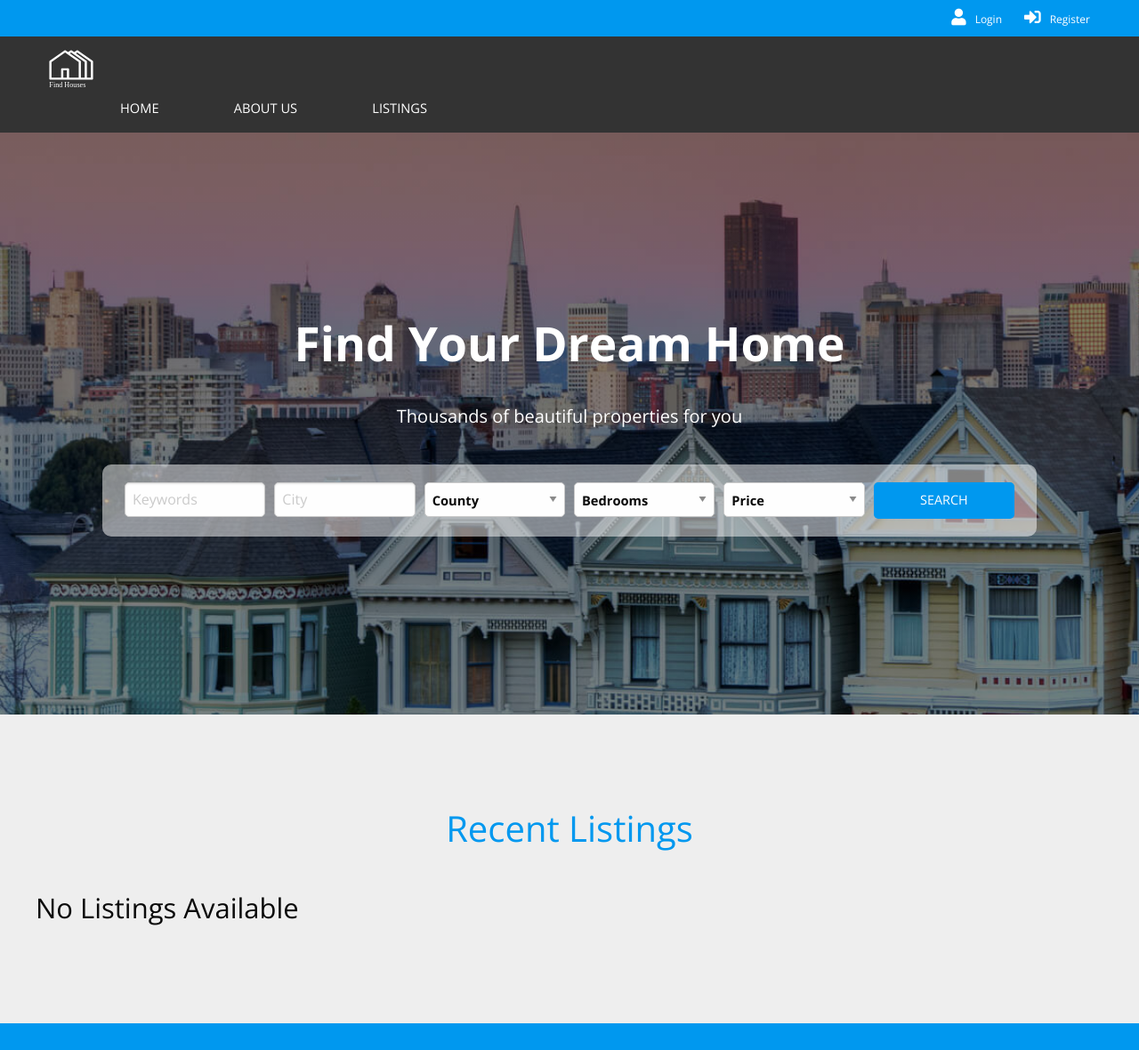
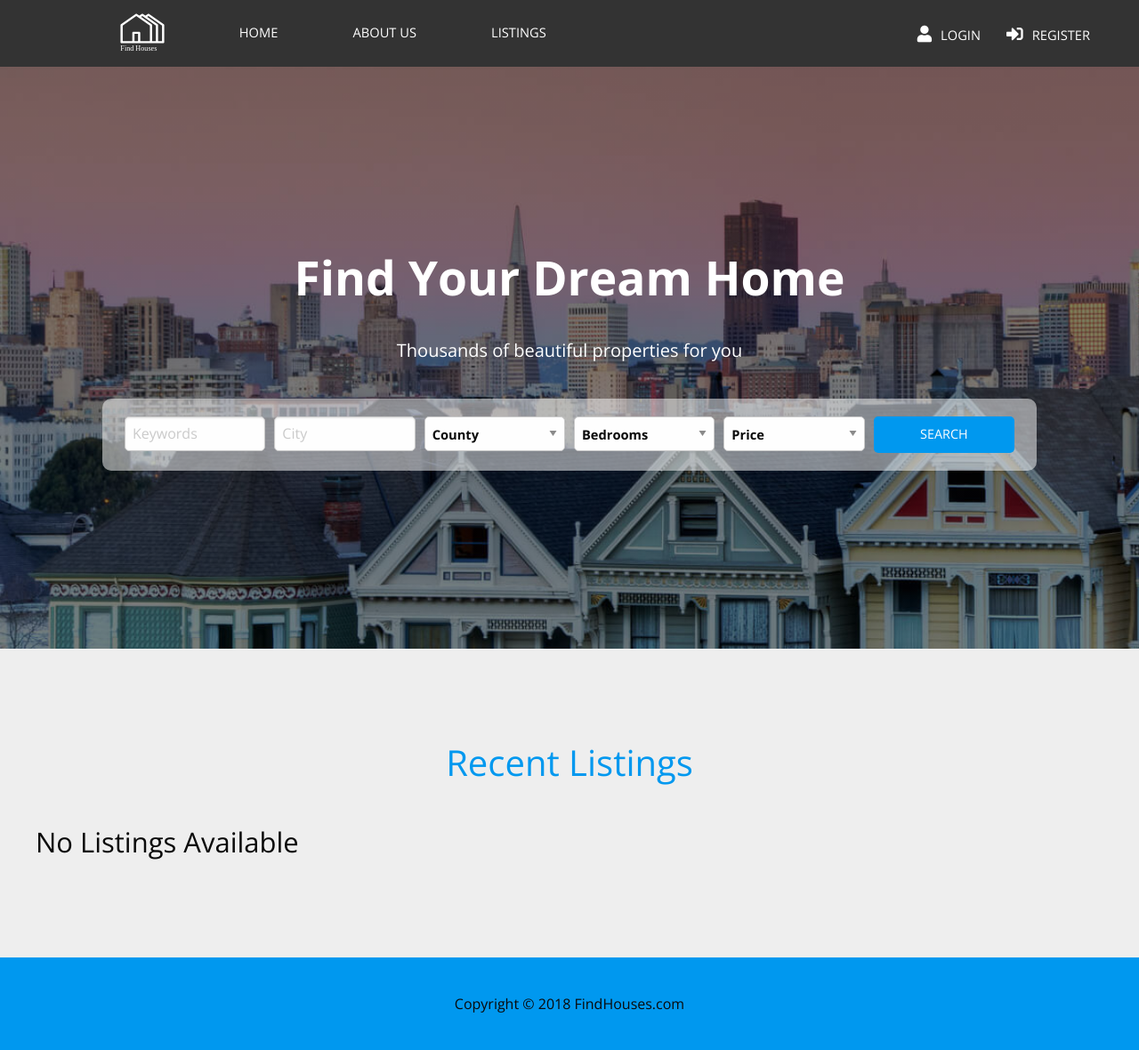
Before and after one commit to brandond98/real_estate, a Django app: template templates/apps/pages/index.html in a window 1280 px wide. Shown: the whole page at 89% size. Run offline with Django 3.2, Linux system fonts and the light colour scheme; the template is opened without the code that fills it, so the values that code supplies are empty; some libraries are stand-ins or nearby versions.

Commit message:
updated nav-bar and removed top bar

```diff
--- a/real_estate/static/css/app.css
+++ b/real_estate/static/css/app.css
@@ -15,64 +15,26 @@
   padding: 0;
 }
 
-.container {
-  margin: 0 auto;
-  width: 80%;
-}
+/* Navigation */
 
-/* Top Bar */
-.top-bar {
-  background: #0098ef;
-  float: left;
-  width: 100%;
-  padding: 10px 0;
-  color: #fff;
-}
 
-.top-bar .grid-container {
-  float: left;
-  width: 100%;
-}
-
-.top-bar i {
+.nav-container i {
   font-size: 14pt;
   padding-right: 10px;
 }
 
-.top-bar p {
-  margin: 0;
-}
-
-.call-container, .email-container, .address-container {
-  float: left;
-  padding-right: 25px;
-  font-size: 9pt;
-}
-
 .login-container a {
-  float: left;
-  margin: 0;
   margin-left: 25px;
   font-size: 9pt;
   color: #fff;
 }
 
-.social-icons ul {
-  list-style: none;
-  margin: 0;
-  background: none;
+.login-container {
+
+  float: right;
+  display: inline-block;
+  padding-top: 12px;
 }
-
-.social-icons li {
-  float: left;
-  padding-right: 10px;
-}
-
-.social-icons li a {
-  color: #fff;
-}
-
-/* Navigation */
 
 .logo {
   width: 50px;
@@ -82,19 +44,19 @@
   margin: 0;
   list-style: none;
   padding: 0;
+  display: inline-block;
 }
+
 
 .navigation li {
   display: inline-block;
   margin-left: 80px;
-  vertical-align: -webkit-baseline-middle;
 }
 
-.navigation a {
+.nav-container a {
   color: #fff;
   text-transform: uppercase;
   font-size: 11pt;
-    vertical-align: -webkit-baseline-middle;
 }
 
 .nav-container{
@@ -585,8 +547,3 @@
   left: 0;
   margin-top: 40px;
 }
-
-.login-container {
-
-  float: right;
-}
--- a/templates/apps/pages/index.html
+++ b/templates/apps/pages/index.html
@@ -9,12 +9,12 @@
 {% block content %}
 
 <div class="property-search">
+    <div class="grid-container">
   <div class="home-alert">
     {% include "../../partials/_alerts.html" %}
   </div>
   <h2>Find Your Dream Home</h2>
   <h4>Thousands of beautiful properties for you</h4>
-  <div class="grid-container">
     <form action="{% url 'search' %}">
       <div class="property-search-bar grid-x grid-padding-x">
         <div class="medium-2 cell">
--- a/templates/base.html
+++ b/templates/base.html
@@ -14,8 +14,6 @@
 </head>
 
 <body>
-  <!-- Top Bar -->
-  {% include 'partials/_topbar.html' %}
   <!-- Nav -->
   {% include 'partials/_nav.html' %}
   <!-- Page Content -->
--- a/templates/partials/_nav.html
+++ b/templates/partials/_nav.html
@@ -1,8 +1,8 @@
 {% load static %}
 <div class="nav-container">
   <div class="grid-container">
-  <a href="{% url 'index' %}"><img src="{% static 'img/logo.svg'%}" alt="" class="logo">
     <ul class="navigation">
+      <li><a href="{% url 'index' %}"><img src="{% static 'img/logo.svg'%}" alt="" class="logo"></li>
       <li>
         <a href="{% url 'index' %}"
           {% if '/' == request.path %}
@@ -34,5 +34,18 @@
         </a>
       </li>
     </ul>
+    <div class="login-container">
+      {% if user.is_authenticated %}
+        <a href="{% url 'dashboard' %}"><i class="fas fa-user-circle"></i></i>{{ user.first_name }}</a>
+        <a href="javascript:{document.getElementById('logout').submit()}"><i class="fas fa-sign-out-alt"></i>Logout</a>
+        <form id="logout" action="{% url 'logout' %}" method="POST">
+          {% csrf_token %}
+          <input type="hidden">
+        </form>
+      {% else %}
+        <a href="{% url 'login' %}"><i class="fas fa-user"></i></i>Login</a>
+        <a href="{% url 'register' %}"><i class="fas fa-sign-in-alt"></i>Register</a>
+      {% endif %}
     </div>
   </div>
+</div>
```
Lines whose indentation alone changed are shown as unchanged.
